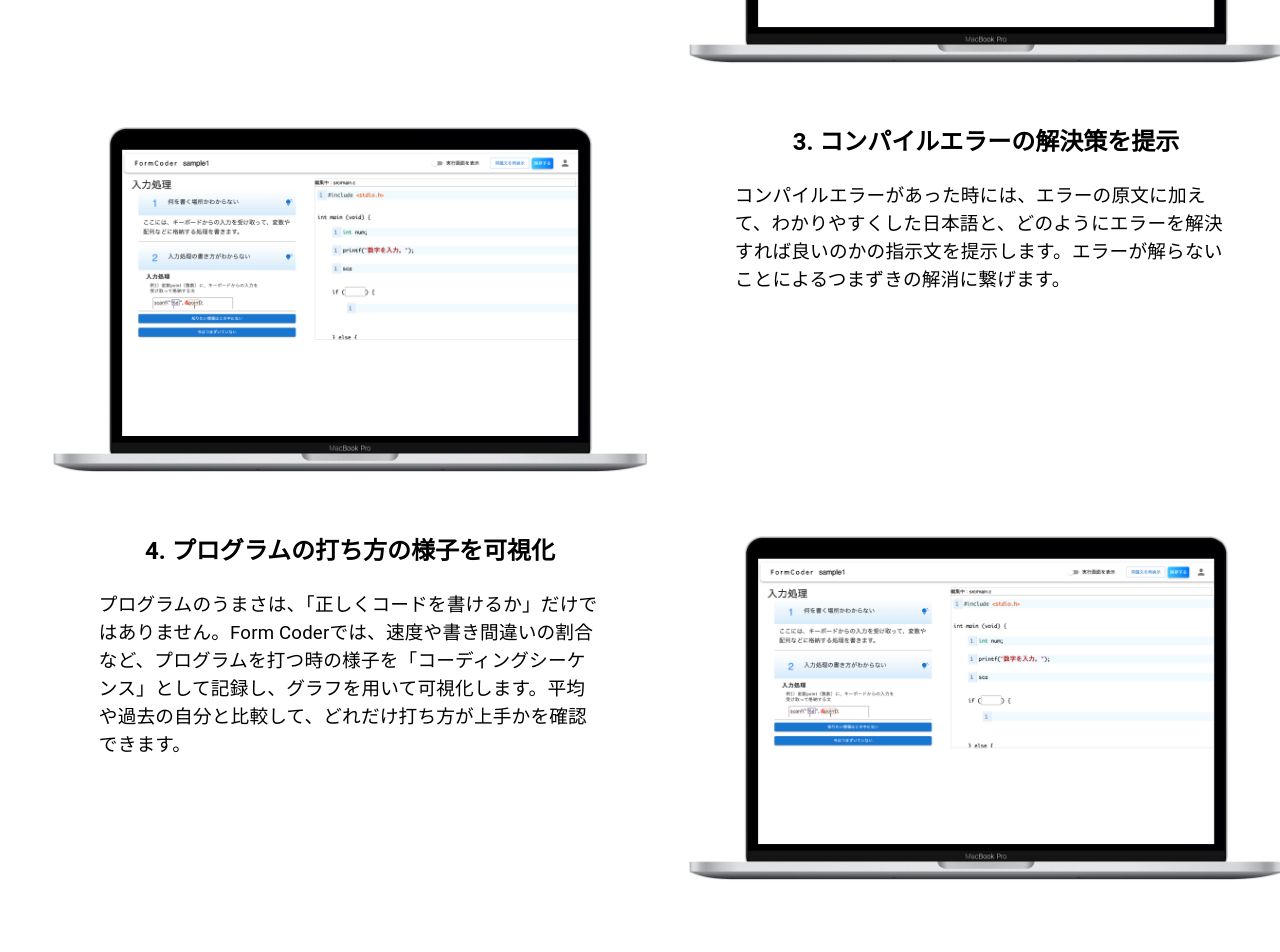
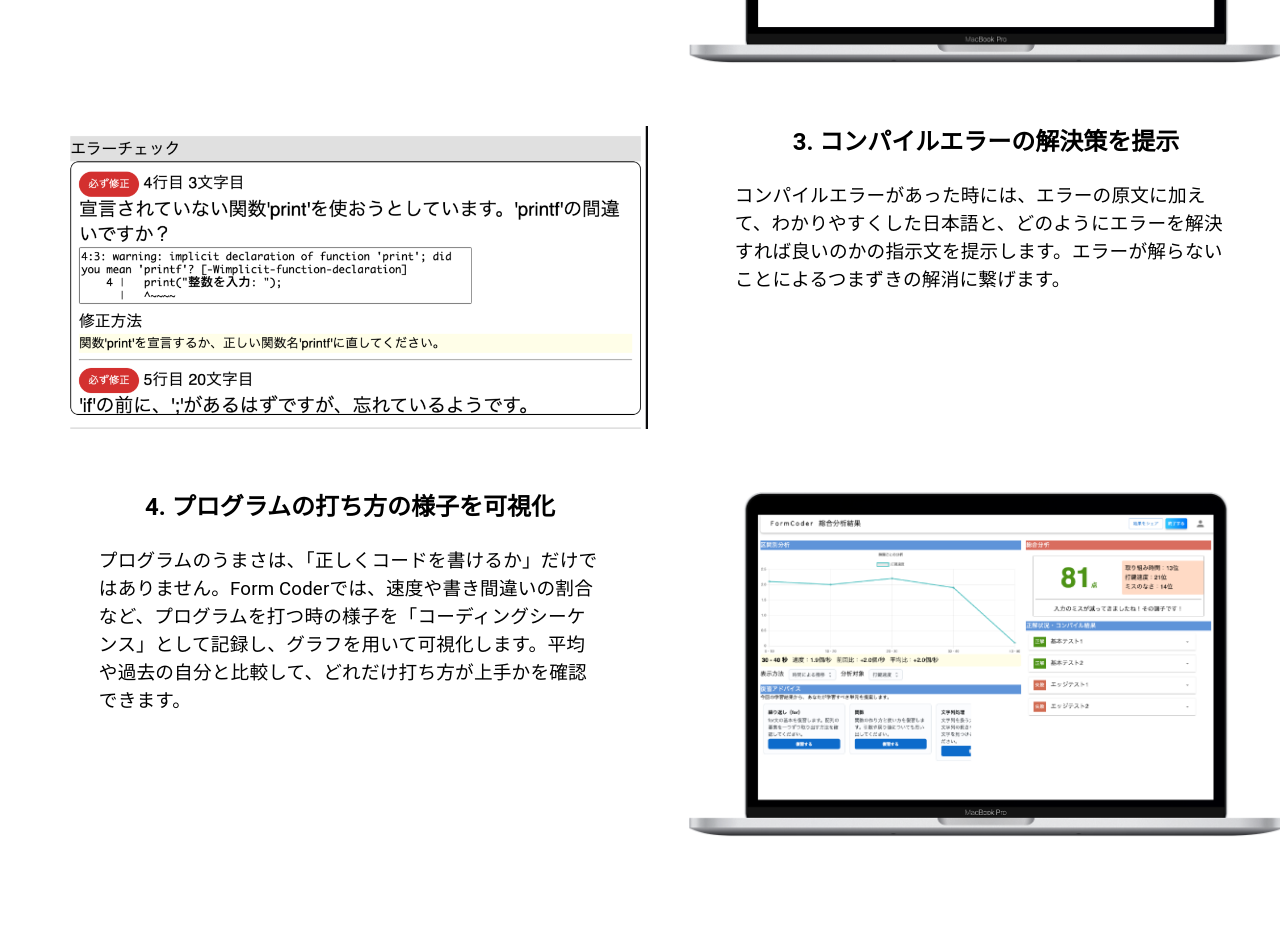
Before and after one commit to KHashimoto3/FormCoder_FRONT, a React (Vite) app: page / in a window 1280 px wide. Shown: the part 1600-2552 px from the top of the page. Built offline with nearby package versions, Linux system fonts and the light colour scheme; no server answers.

Commit message:
製品紹介画像の一部を更新した。

```diff
--- a/src/components/features/top/Top.tsx
+++ b/src/components/features/top/Top.tsx
@@ -5,6 +5,9 @@ import { useHistory } from "react-router-dom";
 import { useUserData } from "../../common/hooks/useUserData";
 
 import systemImg from "../../../assets/system_form_image.png";
+import systemImgError from "../../../assets/system_error_result_image.png";
+import systemImgAnalyze from "../../../assets/system_analyze_image.png";
+
 import { useEffect, useState } from "react";
 
 export const Top = () => {
@@ -201,7 +204,7 @@ export const Top = () => {
             <Box sx={{ textAlign: "center", paddingTop: "50px" }}>
               <img
                 style={{ width: "95%" }}
-                src={systemImg}
+                src={systemImgError}
                 alt="画面イメージ"
               />
             </Box>
@@ -261,7 +264,7 @@ export const Top = () => {
             <Box sx={{ textAlign: "center", paddingTop: "50px" }}>
               <img
                 style={{ width: "95%" }}
-                src={systemImg}
+                src={systemImgAnalyze}
                 alt="画面イメージ"
               />
             </Box>
```
Also changed, not shown: src/assets/system_analyze_image.png (added), src/assets/system_error_result_image.png (added).
